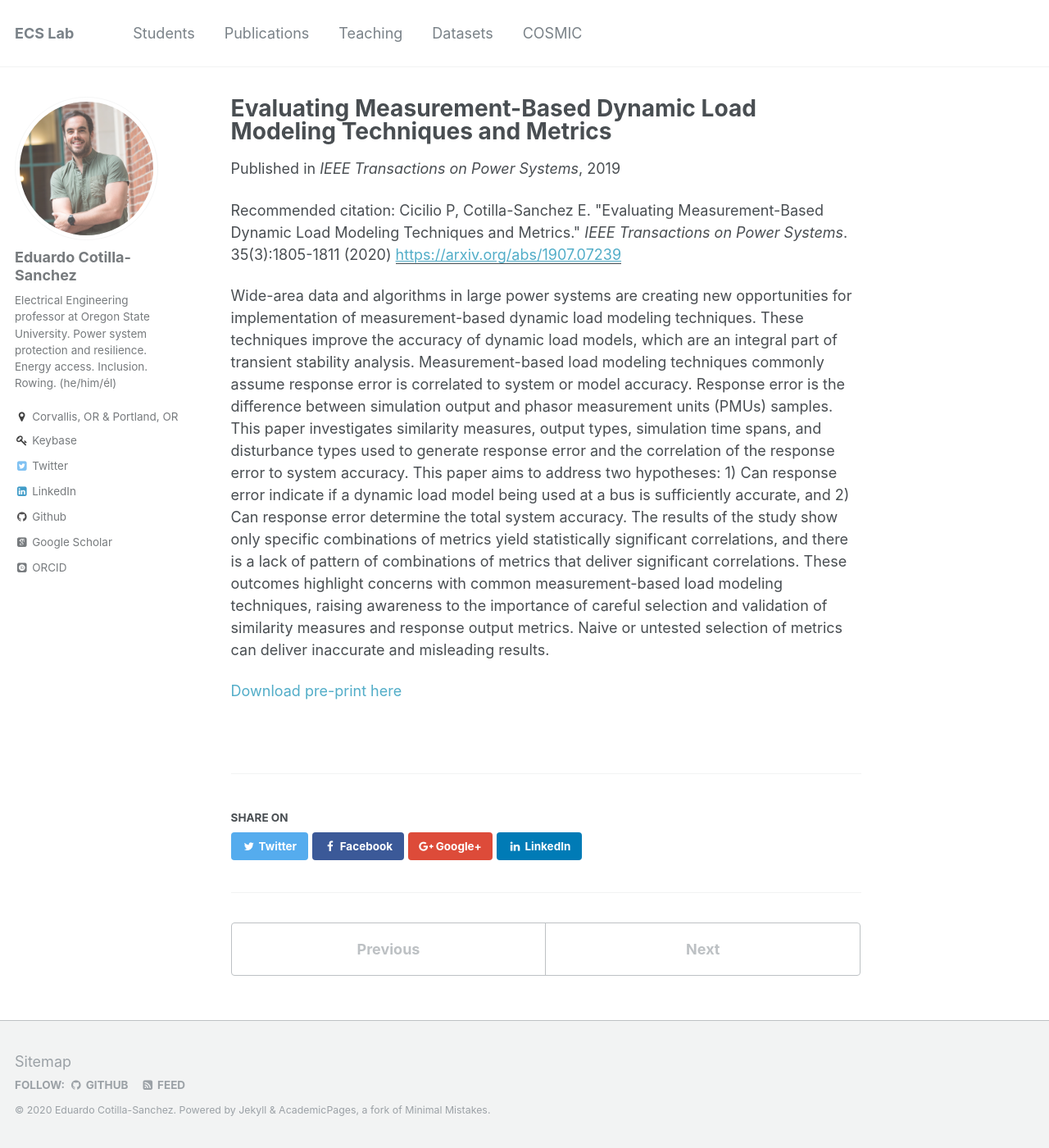
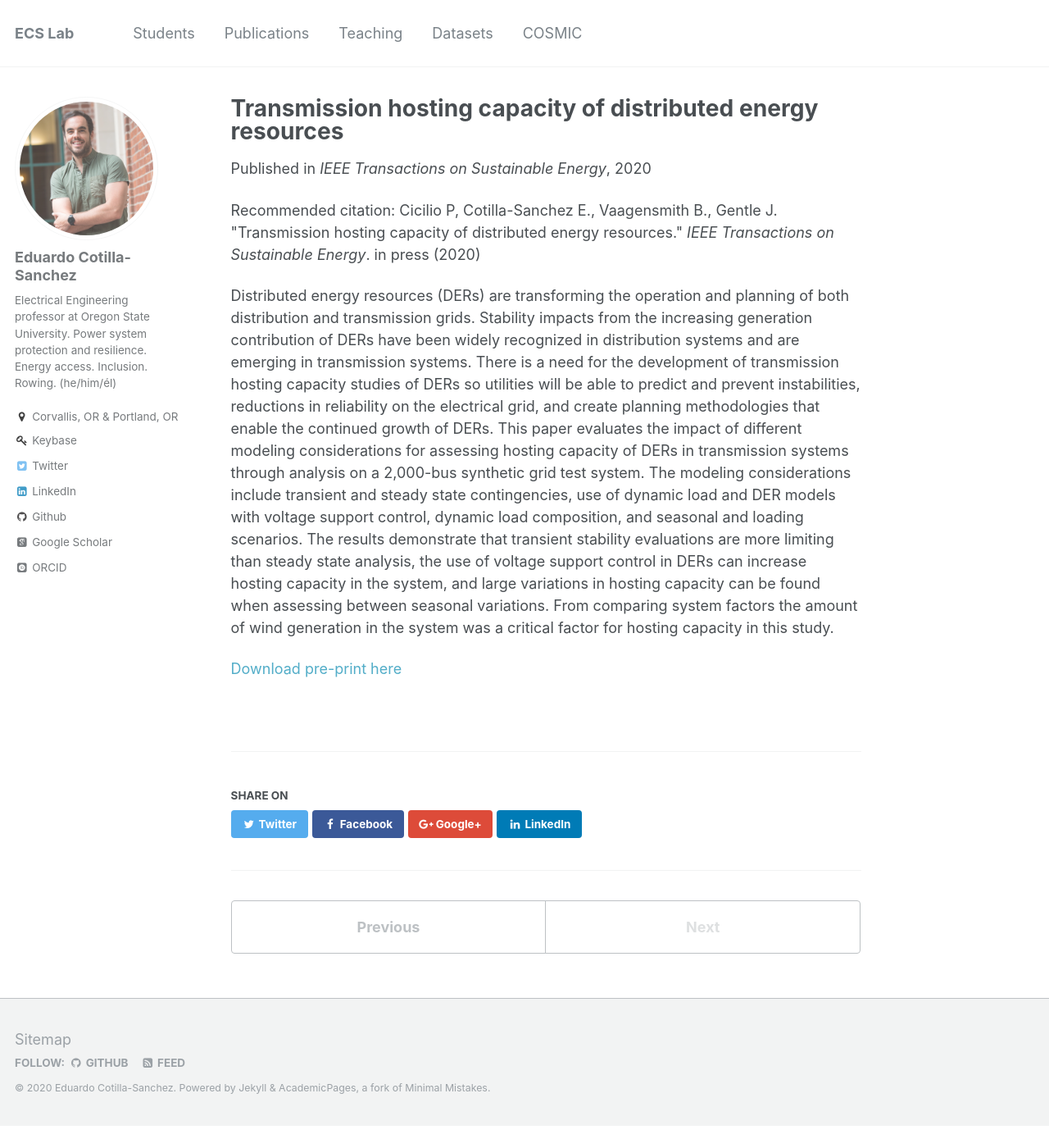
Before and after one commit to ecotillasanchez/ecotillasanchez.github.io, a Jekyll site: the page built from _publications/2020-08-22.md, in a window 1280 px wide and 1400 px high. Shown: the whole window at 82% size. Built offline with Jekyll 4.4.1, drawn with Linux system fonts in a browser that asks for light colours; some web fonts are replaced.

Commit message:
Paper updates.

```diff
--- a/_publications/2020-08-22.md
+++ b/_publications/2020-08-22.md
@@ -1,14 +1,14 @@
 ---
-title: "Evaluating Measurement-Based Dynamic Load Modeling Techniques and Metrics"
+title: "Transmission hosting capacity of distributed energy resources"
 collection: publications
-permalink: /publication/2019-10-25
+permalink: /publication/2020-08-22
 excerpt: ''
-date: 2019-10-25
-venue: 'IEEE Transactions on Power Systems'
-paperurl: 'https://arxiv.org/abs/1907.07239'
-citation: 'Cicilio P, Cotilla-Sanchez E. &quot;Evaluating Measurement-Based Dynamic Load Modeling Techniques and Metrics.&quot; <i>IEEE Transactions on Power Systems</i>. 35(3):1805-1811 (2020)'
+date: 2020-08-22
+venue: 'IEEE Transactions on Sustainable Energy'
+paperurl: ''
+citation: 'Cicilio P, Cotilla-Sanchez E., Vaagensmith B., Gentle J. &quot;Transmission hosting capacity of distributed energy resources.&quot; <i>IEEE Transactions on Sustainable Energy</i>. in press (2020)'
 ---
 
-Wide-area data and algorithms in large power systems are creating new opportunities for implementation of measurement-based dynamic load modeling techniques. These techniques improve the accuracy of dynamic load models, which are an integral part of transient stability analysis. Measurement-based load modeling techniques commonly assume response error is correlated to system or model accuracy. Response error is the difference between simulation output and phasor measurement units (PMUs) samples. This paper investigates similarity measures, output types, simulation time spans, and disturbance types used to generate response error and the correlation of the response error to system accuracy. This paper aims to address two hypotheses: 1) Can response error indicate if a dynamic load model being used at a bus is sufficiently accurate, and 2) Can response error determine the total system accuracy. The results of the study show only specific combinations of metrics yield statistically significant correlations, and there is a lack of pattern of combinations of metrics that deliver significant correlations. These outcomes highlight concerns with common measurement-based load modeling techniques, raising awareness to the importance of careful selection and validation of similarity measures and response output metrics. Naive or untested selection of metrics can deliver inaccurate and misleading results.
+Distributed energy resources (DERs) are transforming the operation and planning of both distribution and transmission grids. Stability impacts from the increasing generation contribution of DERs have been widely recognized in distribution systems and are emerging in transmission systems. There is a need for the development of transmission hosting capacity studies of DERs so utilities will be able to predict and prevent instabilities, reductions in reliability on the electrical grid, and create planning methodologies that enable the continued growth of DERs. This paper evaluates the impact of different modeling considerations for assessing hosting capacity of DERs in transmission systems through analysis on a 2,000-bus synthetic grid test system. The modeling considerations include transient and steady state contingencies, use of dynamic load and DER models with voltage support control, dynamic load composition, and seasonal and loading scenarios. The results demonstrate that transient stability evaluations are more limiting than steady state analysis, the use of voltage support control in DERs can increase hosting capacity in the system, and large variations in hosting capacity can be found when assessing between seasonal variations. From comparing system factors the amount of wind generation in the system was a critical factor for hosting capacity in this study.
 
-[Download pre-print here](https://arxiv.org/abs/1907.07239)
+[Download pre-print here](https://ecotillasanchez.github.io/files/TSE_Transmission_Hosting_Capacity.pdf)
```
